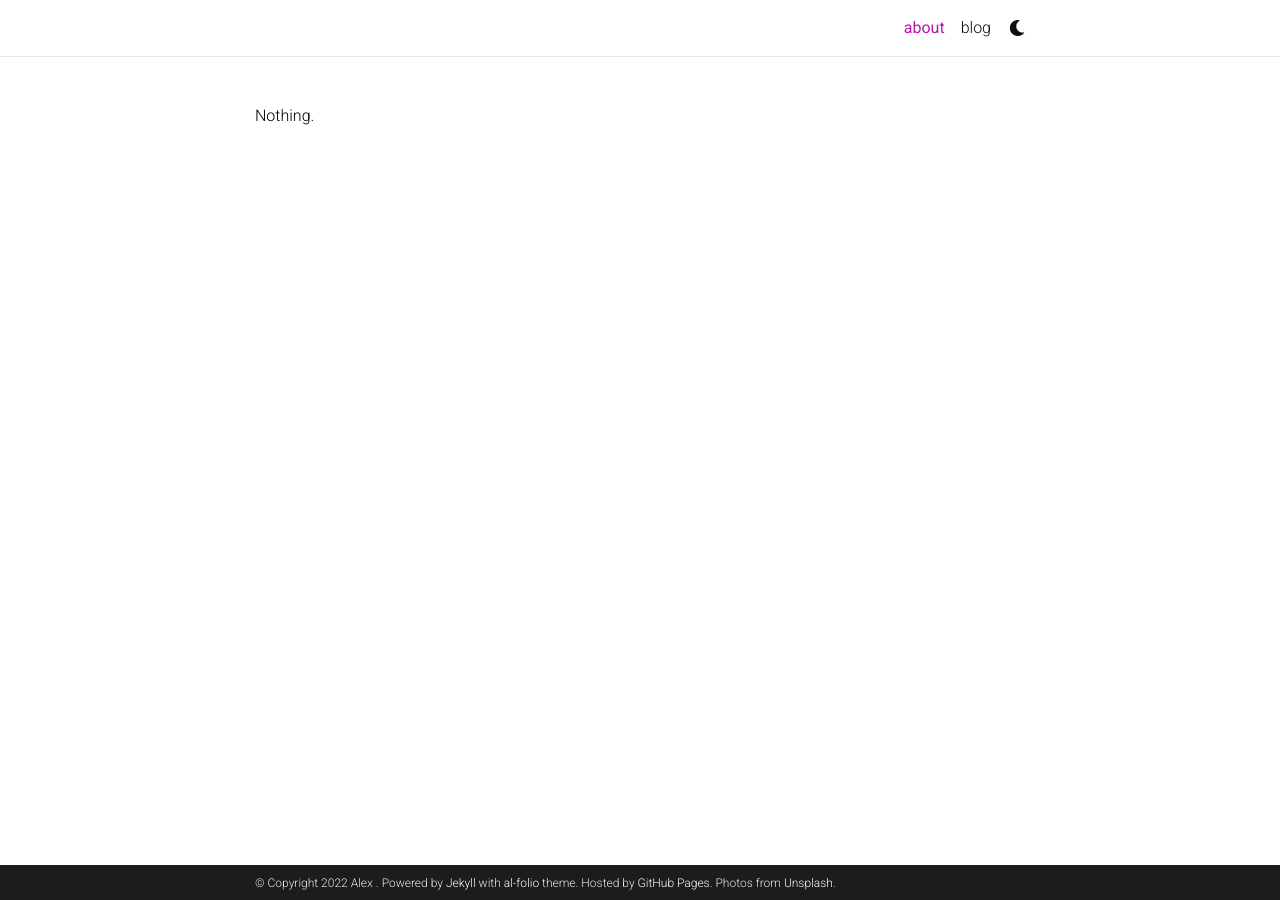
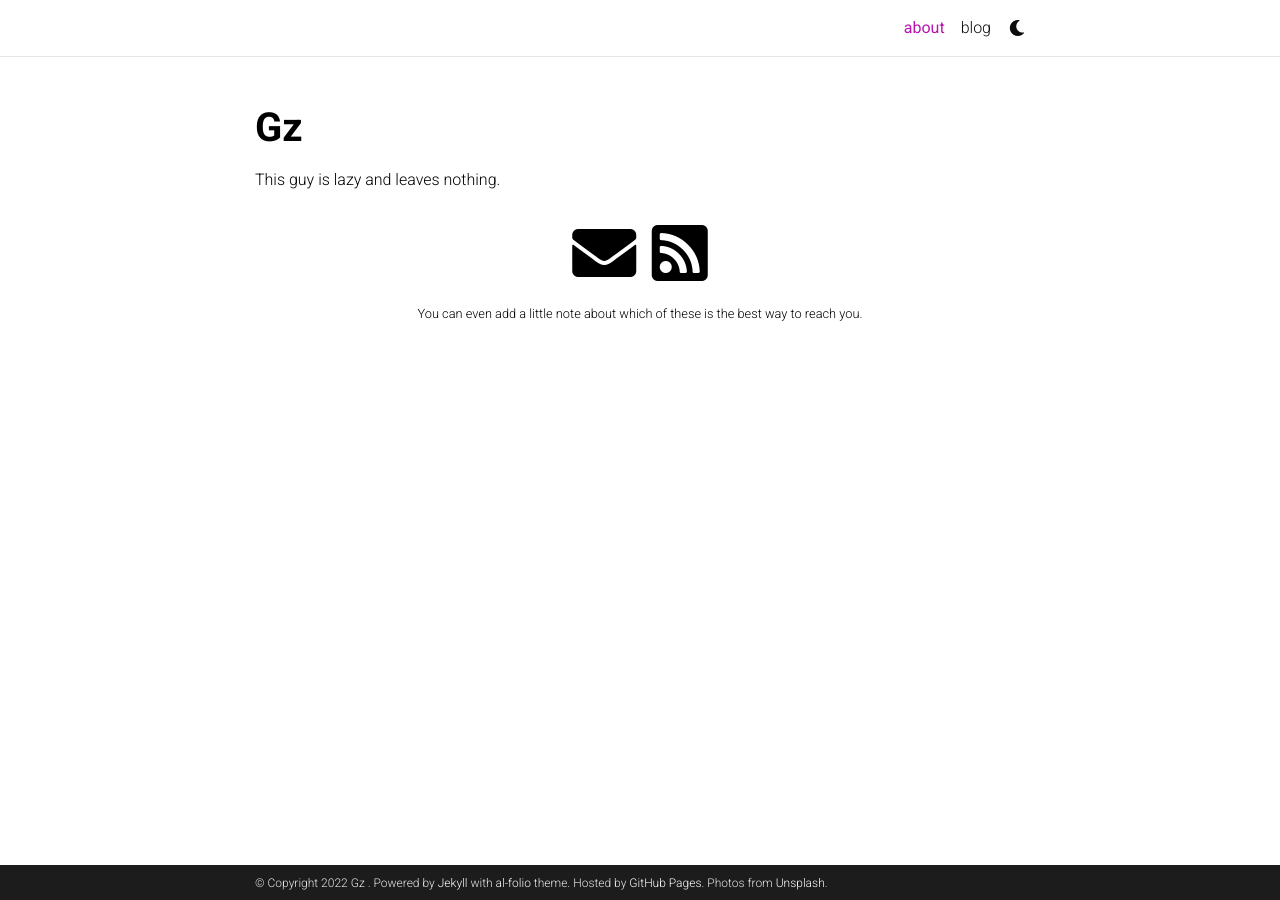
Before and after one commit to AlexQuantil/AlexQuantil.github.io, a Jekyll site: the page built from _pages/about.md, in a window 1280 px wide. Built offline with Jekyll 4.4.1, drawn with Linux system fonts in a browser that asks for light colours; comment, search, counter and statistics services are not loaded; a style sheet for code colours, icons or effects is not loaded.

Commit message:
Updated page.

```diff
--- a/_config.yml
+++ b/_config.yml
@@ -3,7 +3,7 @@
 # -----------------------------------------------------------------------------
 
 title: blank # the website title (if blank, full name will be used instead)
-first_name: Alex
+first_name: Gz
 middle_name:
 last_name:
 email: alex.xu@quantil.com
@@ -110,7 +110,7 @@ bing_site_verification:  # out your bing-site-verification ID (Bing Webmaster)
 # Blog
 # -----------------------------------------------------------------------------
 
-blog_name: Alex's Tech Blog # blog_name will be displayed in your blog page
+blog_name: Tech Blog # blog_name will be displayed in your blog page
 blog_nav_title: blog # your blog must have a title for it to be displayed in the nav bar
 blog_description:
 permalink: /blog/:year/:title/
--- a/_pages/about.md
+++ b/_pages/about.md
@@ -1,5 +1,5 @@
 ---
-layout: default
+layout: about
 title: about
 permalink: /
 
@@ -7,14 +7,10 @@ profile:
   align: right
   image:
   image_circular: false # crops the image to make it circular
-  address: >
-    <p>555 your office number</p>
-    <p>123 your address street</p>
-    <p>Your City, State 12345</p>
-
-news: true  # includes a list of news items
-selected_papers: true # includes a list of papers marked as "selected={true}"
+  address:
+news: false  # includes a list of news items
+selected_papers: false # includes a list of papers marked as "selected={true}"
 social: true  # includes social icons at the bottom of the page
 ---
 
-Nothing.
+This guy is lazy and leaves nothing.
```
